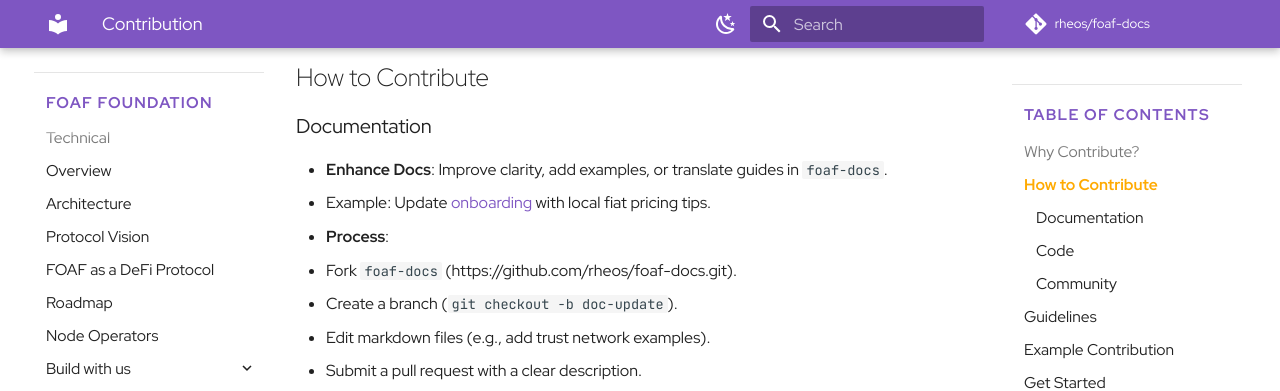
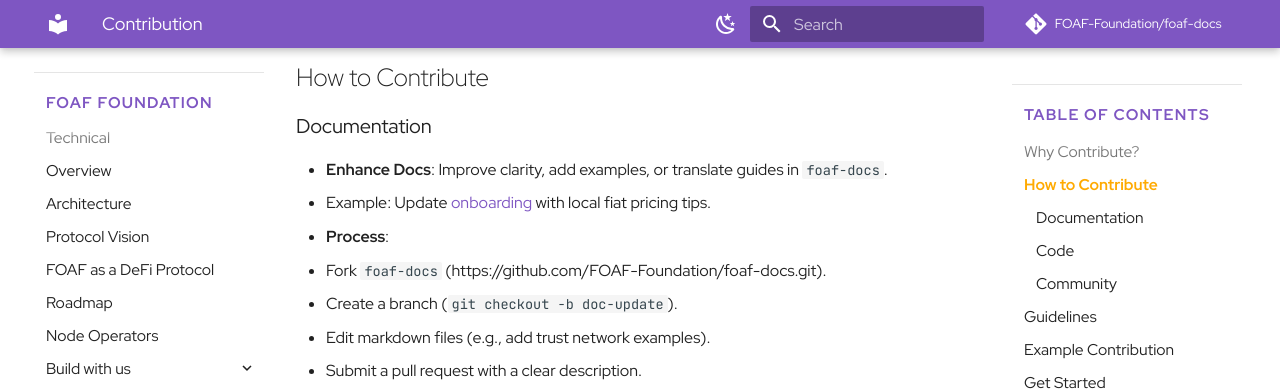
Before and after one commit to rheos/foaf-docs, an MkDocs documentation site: the page built from docs/community/contribution.md, in a window 1280 px wide and 900 px high, scrolled down 624 px. Shown: the top 391 px of the window. Built offline with MkDocs 1.6.1 and Material for MkDocs 9.7.7, drawn with Linux system fonts in a browser that asks for light colours; comment, search, counter and statistics services are not loaded.

Commit message:
chore: update repo references to FOAF-Foundation org
Co-Authored-By: Claude Opus 4.7 (1M context) <noreply@anthropic.com>

```diff
--- a/docs/community/contribution.md
+++ b/docs/community/contribution.md
@@ -20,7 +20,7 @@ This guide outlines how to get involved as we prepare for the multi-location alp
 - **Enhance Docs**: Improve clarity, add examples, or translate guides in `foaf-docs`.
  - Example: Update [onboarding](../growoperative/onboarding.md) with local fiat pricing tips.
 - **Process**:
- 1. Fork `foaf-docs` (https://github.com/rheos/foaf-docs.git).
+ 1. Fork `foaf-docs` (https://github.com/FOAF-Foundation/foaf-docs.git).
  2. Create a branch (`git checkout -b doc-update`).
  3. Edit markdown files (e.g., add trust network examples).
  4. Submit a pull request with a clear description.
--- a/mkdocs.yml
+++ b/mkdocs.yml
@@ -1,8 +1,8 @@
 site_name: FOAF Foundation
 site_description: Decentralized trust infrastructure for community-scale value exchange
 site_url: https://docs.foaf.foundation
-repo_url: https://github.com/rheos/foaf-docs
-repo_name: rheos/foaf-docs
+repo_url: https://github.com/FOAF-Foundation/foaf-docs
+repo_name: FOAF-Foundation/foaf-docs
 edit_uri: edit/main/docs/
 
 theme:
@@ -73,7 +73,7 @@ extra_css:
 extra:
   social:
     - icon: fontawesome/brands/github
-      link: https://github.com/rheos/foaf-docs
+      link: https://github.com/FOAF-Foundation/foaf-docs
       name: FOAF on GitHub
 
 nav:
```
